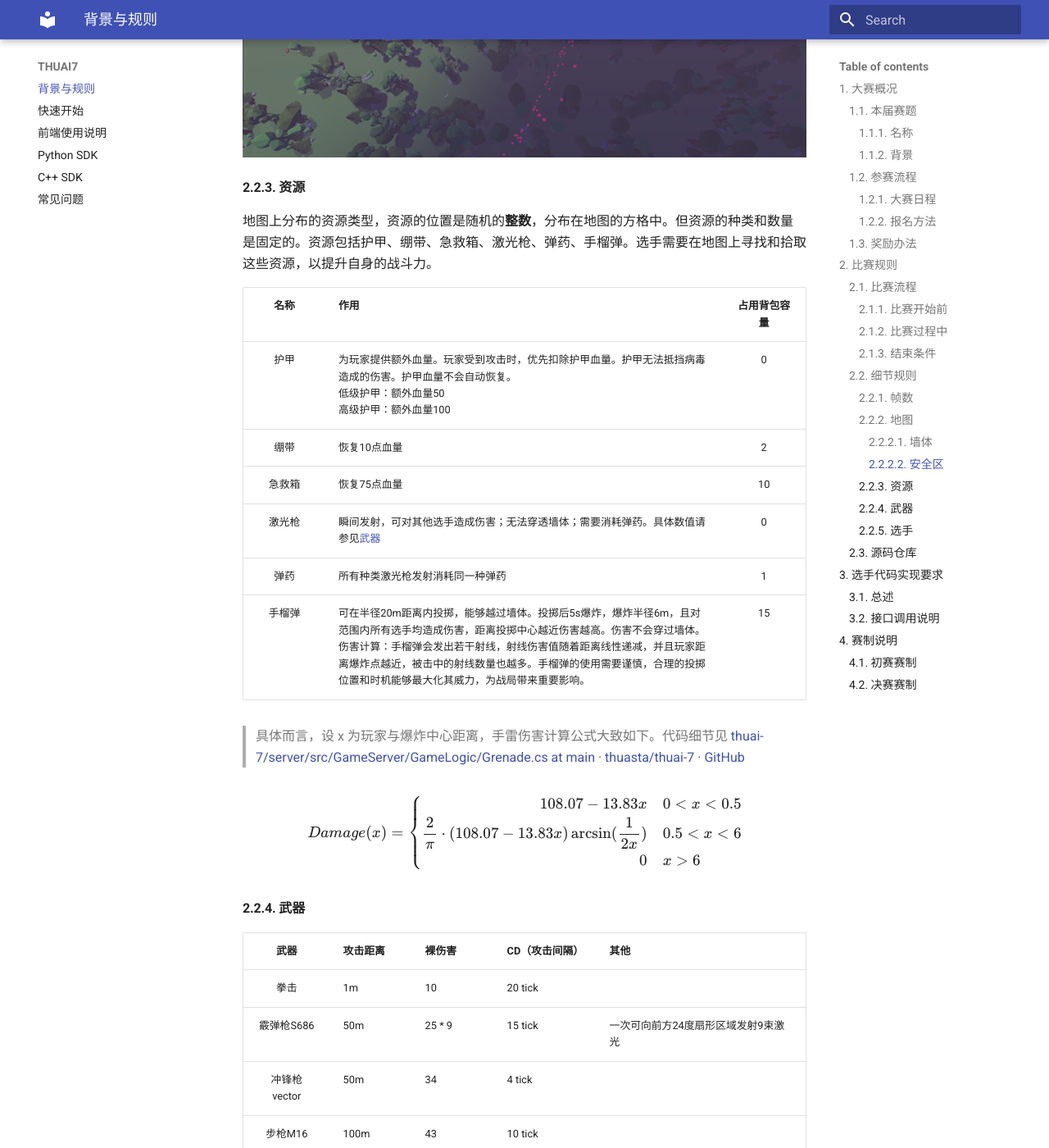
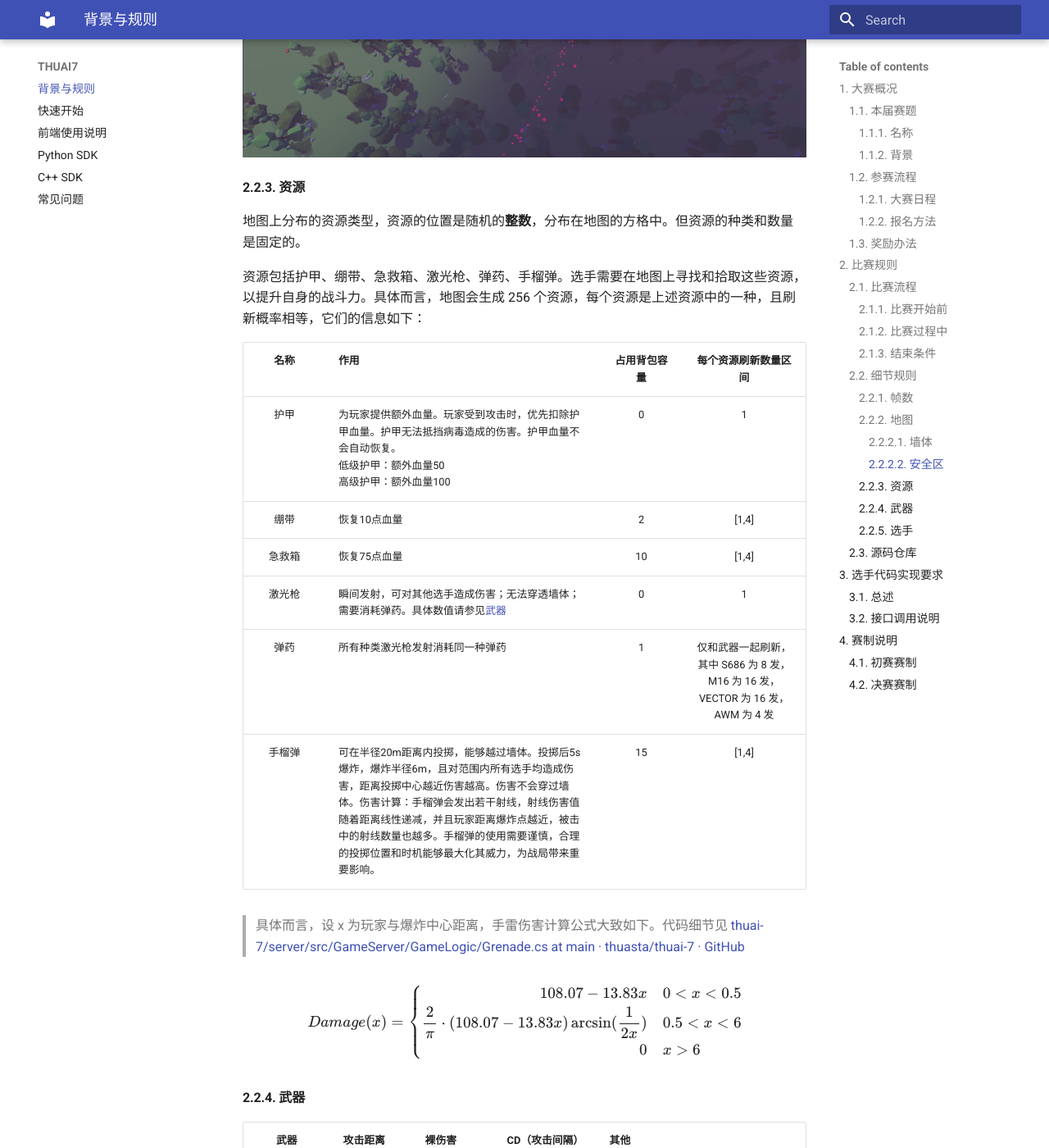
Before and after one commit to thuasta/thuai-7, an MkDocs documentation site: the page built from docs/index.md, in a window 1280 px wide and 1400 px high, scrolled down 3400 px. Shown: the whole window at 82% size. Built offline with MkDocs 1.6.1 and Material for MkDocs 9.7.7, drawn with Linux system fonts in a browser that asks for light colours.

Commit message:
Add count description of supplies in docs

```diff
--- a/docs/index.md
+++ b/docs/index.md
@@ -34,12 +34,12 @@
 
 ### 1.3. 奖励办法
 
-| 奖项  |  预计奖金(元)  |
-| --- | --- |
+| 奖项  |  预计奖金(元) |
+| :---: | :---: |
 | 特等奖 |   8000    |
-| 一等奖 |   5000     |
-| 二等奖 |   3000      |
-| 三等奖 |    1000    |
+| 一等奖 |   5000    |
+| 二等奖 |   3000    |
+| 三等奖 |    1000   |
 
 注：该奖励只对于自动化系和软件学院承办的“未来战场”赛道，奖励的最终解释权归主办方所有。
 
@@ -93,16 +93,19 @@
 
 #### 2.2.3. 资源
 
-地图上分布的资源类型，资源的位置是随机的**整数**，分布在地图的方格中。但资源的种类和数量是固定的。资源包括护甲、绷带、急救箱、激光枪、弹药、手榴弹。选手需要在地图上寻找和拾取这些资源，以提升自身的战斗力。
+地图上分布的资源类型，资源的位置是随机的**整数**，分布在地图的方格中。但资源的种类和数量是固定的。
 
-| 名称  | 作用                                                                                   | 占用背包容量 |
-|:---:| ------------------------------------------------------------------------------------ |:------:|
-| 护甲  | 为玩家提供额外血量。玩家受到攻击时，优先扣除护甲血量。护甲无法抵挡病毒造成的伤害。护甲血量不会自动恢复。<br>低级护甲：额外血量50 <br>高级护甲：额外血量100 | 0      |
-| 绷带  | 恢复10点血量                                                                               | 2      |
-| 急救箱 | 恢复75点血量                                                                   | 10     |
-| 激光枪 | 瞬间发射，可对其他选手造成伤害；无法穿透墙体；需要消耗弹药。具体数值请参见[武器](#武器)                                       | 0      |
-| 弹药  | 所有种类激光枪发射消耗同一种弹药                                                                     | 1      |
-| 手榴弹 | 可在半径20m距离内投掷，能够越过墙体。投掷后5s爆炸，爆炸半径6m，且对范围内所有选手均造成伤害，距离投掷中心越近伤害越高。伤害不会穿过墙体。伤害计算：手榴弹会发出若干射线，射线伤害值随着距离线性递减，并且玩家距离爆炸点越近，被击中的射线数量也越多。手榴弹的使用需要谨慎，合理的投掷位置和时机能够最大化其威力，为战局带来重要影响。                       | 15     |
+资源包括护甲、绷带、急救箱、激光枪、弹药、手榴弹。选手需要在地图上寻找和拾取这些资源，以提升自身的战斗力。具体而言，地图会生成 256 个资源，每个资源是上述资源中的一种，且刷新概率相等，它们的信息如下：
+
+
+| 名称  | 作用                                                                                   | 占用背包容量 | 每个资源刷新数量区间 |
+|:---:| ------------------------------------------------------------------------------------ |:------:| :------: |
+| 护甲  | 为玩家提供额外血量。玩家受到攻击时，优先扣除护甲血量。护甲无法抵挡病毒造成的伤害。护甲血量不会自动恢复。<br>低级护甲：额外血量50 <br>高级护甲：额外血量100 | 0      | 1 |
+| 绷带  | 恢复10点血量                                                                               | 2      | [1,4] |
+| 急救箱 | 恢复75点血量                                                                   | 10     | [1,4] |
+| 激光枪 | 瞬间发射，可对其他选手造成伤害；无法穿透墙体；需要消耗弹药。具体数值请参见[武器](#武器)                                       | 0      | 1 |
+| 弹药  | 所有种类激光枪发射消耗同一种弹药                                                                     | 1      | 仅和武器一起刷新，其中 S686 为 8 发，M16 为 16 发，VECTOR 为 16 发，AWM 为 4 发 |
+| 手榴弹 | 可在半径20m距离内投掷，能够越过墙体。投掷后5s爆炸，爆炸半径6m，且对范围内所有选手均造成伤害，距离投掷中心越近伤害越高。伤害不会穿过墙体。伤害计算：手榴弹会发出若干射线，射线伤害值随着距离线性递减，并且玩家距离爆炸点越近，被击中的射线数量也越多。手榴弹的使用需要谨慎，合理的投掷位置和时机能够最大化其威力，为战局带来重要影响。                       | 15     | [1,4] |
 
 > 具体而言，设 x 为玩家与爆炸中心距离，手雷伤害计算公式大致如下。代码细节见 [thuai-7/server/src/GameServer/GameLogic/Grenade.cs at main · thuasta/thuai-7 · GitHub](https://github.com/thuasta/thuai-7/blob/9fbe355bf2ddfd58954d26a81ddeca1a57e68fce/server/src/GameServer/GameLogic/Grenade.cs#L39)
 
```
